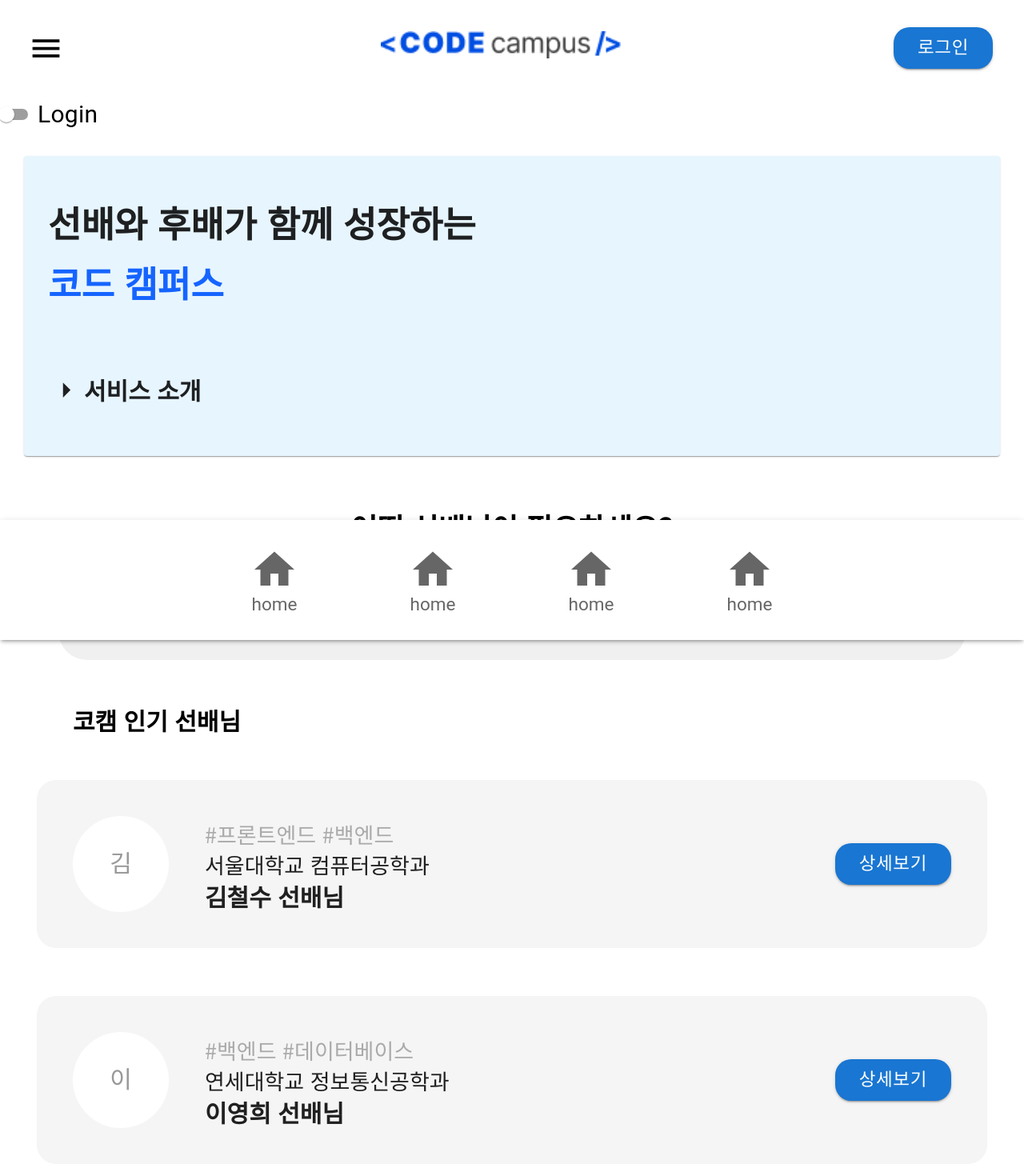
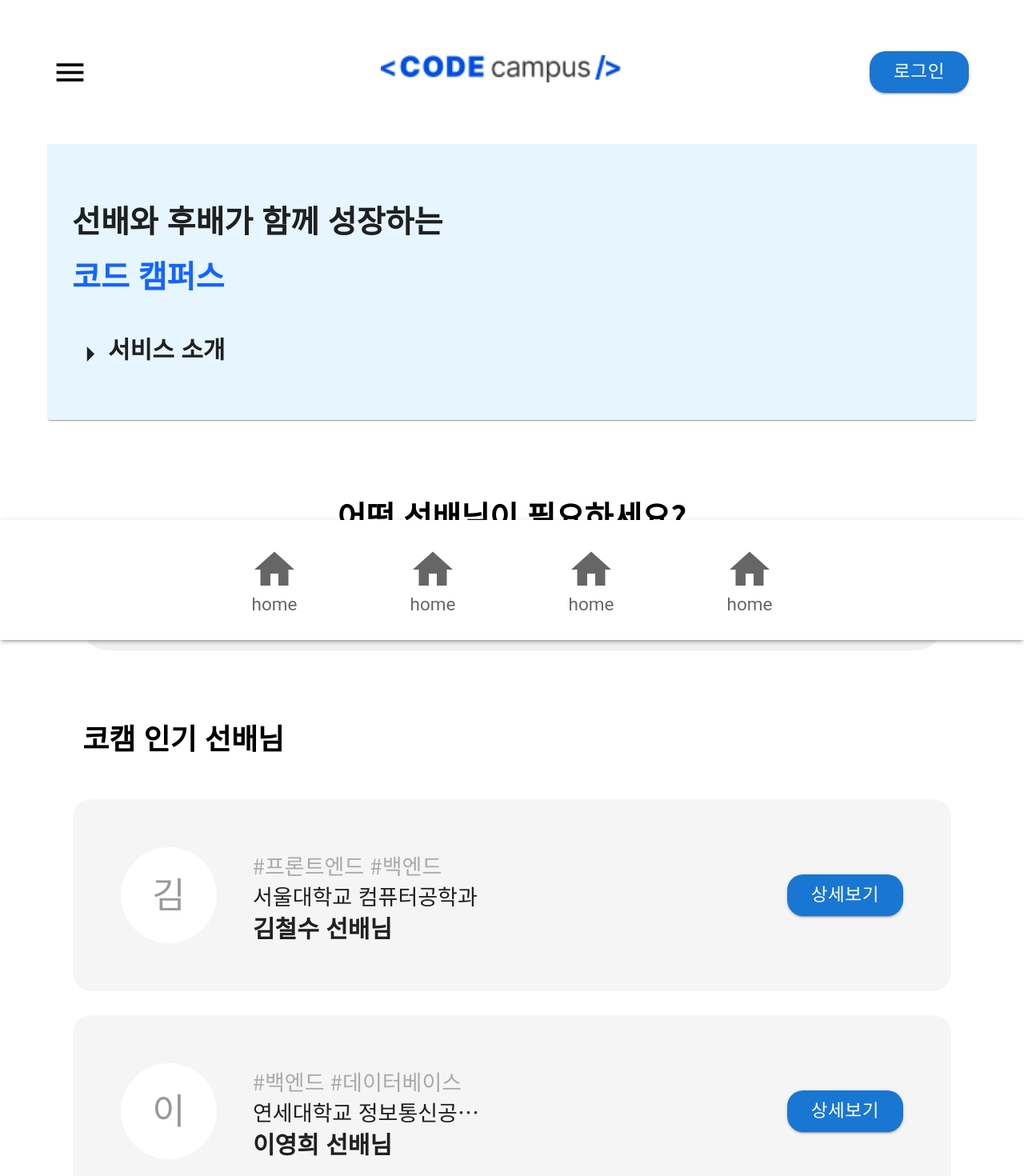
Before and after one commit to SinJungho/Code-Campus_FE, a React app: page / in a window 1280 px wide. Shown: the top 1470 px of the page at 80% size. Built offline with nearby package versions, Linux system fonts and the light colour scheme.

Commit message:
Fix : 마진, 패딩 조정 Feat : 대학/과 말줄임 기능 추가

```diff
--- a/src/Layout/AppBar.tsx
+++ b/src/Layout/AppBar.tsx
@@ -1,20 +1,20 @@
-import * as React from 'react';
-import AppBar from '@mui/material/AppBar';
-import Box from '@mui/material/Box';
-import Toolbar from '@mui/material/Toolbar';
-import Typography from '@mui/material/Typography';
-import IconButton from '@mui/material/IconButton';
-import MenuIcon from '@mui/icons-material/Menu';
-import AccountCircle from '@mui/icons-material/AccountCircle';
-import Switch from '@mui/material/Switch';
-import FormControlLabel from '@mui/material/FormControlLabel';
-import FormGroup from '@mui/material/FormGroup';
-import MenuItem from '@mui/material/MenuItem';
-import Menu from '@mui/material/Menu';
+import * as React from "react";
+import AppBar from "@mui/material/AppBar";
+import Box from "@mui/material/Box";
+import Toolbar from "@mui/material/Toolbar";
+import Typography from "@mui/material/Typography";
+import IconButton from "@mui/material/IconButton";
+import MenuIcon from "@mui/icons-material/Menu";
+import AccountCircle from "@mui/icons-material/AccountCircle";
+import Switch from "@mui/material/Switch";
+import FormControlLabel from "@mui/material/FormControlLabel";
+import FormGroup from "@mui/material/FormGroup";
+import MenuItem from "@mui/material/MenuItem";
+import Menu from "@mui/material/Menu";
 import header_logo from "../assets/img/header_logo.png";
-import { Link } from 'react-router-dom';
-import { Button } from '@mui/material';
-import TemporaryDrawer from './Drawer';
+import { Link } from "react-router-dom";
+import { Button } from "@mui/material";
+import TemporaryDrawer from "./Drawer";
 
 export default function MenuAppBar() {
   const [auth, setAuth] = React.useState(false);
@@ -43,24 +43,38 @@ export default function MenuAppBar() {
               aria-label="login switch"
             />
           }
-          label={auth ? 'Logout' : 'Login'}
+          label={auth ? "Logout" : "Login"}
         />
       </FormGroup>
-      <AppBar position="fixed" sx={{ backgroundColor: '#fff', color: '#000', padding: '.5rem', boxShadow: 'none' }}>
-        <Toolbar sx={{ display: 'flex', justifyContent: 'space-between' }}>
+      <AppBar
+        position="fixed"
+        sx={{
+          backgroundColor: "#fff",
+          color: "#000",
+          padding: "1.5rem",
+          boxShadow: "none",
+        }}
+      >
+        <Toolbar sx={{ display: "flex", justifyContent: "space-between" }}>
           <TemporaryDrawer />
           <IconButton
             size="large"
             edge="start"
             color="inherit"
             aria-label="menu"
-            sx={{ mr: 2, minHeight: '3rem' }}
+            sx={{ mr: 2, minHeight: "3rem" }}
           >
-            <Link to='/'>
-              <img src={header_logo} alt="header_logo" style={{ width: "10rem" }} />
+            <Link to="/">
+              <img
+                src={header_logo}
+                alt="header_logo"
+                style={{ width: "10rem" }}
+              />
             </Link>
           </IconButton>
-          <Box sx={{ minWidth: '4.5rem', display: 'flex', justifyContent: 'end' }}>
+          <Box
+            sx={{ minWidth: "4.5rem", display: "flex", justifyContent: "end" }}
+          >
             {auth && auth ? (
               <div>
                 <IconButton
@@ -77,13 +91,13 @@ export default function MenuAppBar() {
                   id="menu-appbar"
                   anchorEl={anchorEl}
                   anchorOrigin={{
-                    vertical: 'top',
-                    horizontal: 'right',
+                    vertical: "top",
+                    horizontal: "right",
                   }}
                   keepMounted
                   transformOrigin={{
-                    vertical: 'top',
-                    horizontal: 'right',
+                    vertical: "top",
+                    horizontal: "right",
                   }}
                   open={Boolean(anchorEl)}
                   onClose={handleClose}
@@ -94,7 +108,14 @@ export default function MenuAppBar() {
               </div>
             ) : (
               <Link to="/login">
-                <Button variant="contained" sx={{ borderRadius: 5, padding: '.2rem 1rem', fontSize: '0.75rem' }}>
+                <Button
+                  variant="contained"
+                  sx={{
+                    borderRadius: 5,
+                    padding: ".2rem 1rem",
+                    fontSize: "0.75rem",
+                  }}
+                >
                   로그인
                 </Button>
               </Link>
--- a/src/pages/Home/index.tsx
+++ b/src/pages/Home/index.tsx
@@ -1,29 +1,38 @@
-import React from 'react';
+import React from "react";
 import * as S from "./styled";
 import { Link } from "react-router-dom";
-import { ArrowRight, Search } from '@mui/icons-material';
-import { Avatar, Button, IconButton, InputBase, Paper } from '@mui/material';
-import students from '../../mock-data/students';
+import { ArrowRight, Search } from "@mui/icons-material";
+import { Avatar, Button, IconButton, InputBase, Paper } from "@mui/material";
+import students from "../../mock-data/students";
 
-const list: number[] = [
-  1, 2, 3
-];
+const list: number[] = [1, 2, 3];
 
 const Home: React.FC = () => {
   return (
     <S.Wrapper>
       <S.CarouselDiv navButtonsAlwaysInvisible>
-        <S.BannerPaper sx={{
-          backgroundColor: '#E7F5FF',
-          padding: '2rem 1rem',
-          display: 'flex',
-          flexDirection: 'column',
-          gap: '1rem'
-        }}>
+        <S.BannerPaper
+          sx={{
+            backgroundColor: "#E7F5FF",
+            padding: "3rem 1rem",
+            display: "flex",
+            flexDirection: "column",
+            gap: "1rem",
+            height: "6rem",
+          }}
+        >
           <p>선배와 후배가 함께 성장하는</p>
           <p>코드 캠퍼스</p>
-          <Link to='/about'>
-            <Paper sx={{ boxShadow: 'none', backgroundColor: 'transparent', display: 'flex', alignContent: 'center', pt: '2rem' }}>
+          <Link to="/about">
+            <Paper
+              sx={{
+                boxShadow: "none",
+                backgroundColor: "transparent",
+                display: "flex",
+                alignContent: "center",
+                pt: "2rem",
+              }}
+            >
               <ArrowRight />
               <b>서비스 소개</b>
             </Paper>
@@ -35,49 +44,90 @@ const Home: React.FC = () => {
         <Paper
           component="form"
           sx={{
-            p: '.4rem .6rem', display: 'flex', alignItems: 'center', width: '90%', mt: '2rem',
-            backgroundColor: '#f0f0f0', color: '#333', boxShadow: 'none', borderRadius: '1.2rem'
+            p: ".4rem .6rem",
+            display: "flex",
+            alignItems: "center",
+            width: "90%",
+            mt: "2rem",
+            backgroundColor: "#f0f0f0",
+            color: "#333",
+            boxShadow: "none",
+            borderRadius: "1.2rem",
           }}
         >
           <InputBase
             sx={{
-              ml: 1, flex: 1, pl: 5, fontWeight: 500, fontSize: '.8rem', color: '#333',
-              'input': {
-                '&::placeholder': {
-                  color: '#000',
-                  fontWeight: 600
-                }
-              }
+              ml: 1,
+              flex: 1,
+              pl: 5,
+              fontWeight: 500,
+              fontSize: ".8rem",
+              color: "#333",
+              input: {
+                "&::placeholder": {
+                  color: "#000",
+                  fontWeight: 600,
+                },
+              },
             }}
             placeholder="검색어 입력"
-            inputProps={{ 'aria-label': '검색어 입력' }}
+            inputProps={{ "aria-label": "검색어 입력" }}
           />
-          <IconButton type="button" sx={{ p: '10px' }} aria-label="search">
-            <Search sx={{ color: '#1564ff' }} />
+          <IconButton type="button" sx={{ p: "10px" }} aria-label="search">
+            <Search sx={{ color: "#1564ff" }} />
           </IconButton>
         </Paper>
       </S.SearchDiv>
       <S.CardDiv>
         <h1>코캠 인기 선배님</h1>
         {students.map((student, index) => (
-          <S.CardWrap key={index} sx={{
-            mt: '2rem', padding:'1.5rem', bgcolor: '#f5f5f5', borderRadius: '.8rem', boxShadow: 'none'
-          }}>
-            <Avatar sx={{
-              width:'4rem', height:'4rem', fontSize:'1rem', color:'#999', bgcolor: '#fff',
-              display: 'flex', alignContent:'center', flexWrap: 'wrap', justifyContent:'center',
-              mr:'1.5rem'
-            }}>{student.name.charAt(0)}</Avatar>
+          <S.CardWrap
+            key={index}
+            sx={{
+              mt: "2rem",
+              padding: "1.5rem",
+              bgcolor: "#f5f5f5",
+              borderRadius: ".8rem",
+              boxShadow: "none",
+            }}
+          >
+            <Avatar
+              sx={{
+                width: "4rem",
+                height: "4rem",
+                fontSize: "1rem",
+                color: "#999",
+                bgcolor: "#fff",
+                display: "flex",
+                alignContent: "center",
+                flexWrap: "wrap",
+                justifyContent: "center",
+                mr: "1.5rem",
+              }}
+            >
+              {student.name.charAt(0)}
+            </Avatar>
             <S.CardTextDiv>
-              <div>{student.specialties.map((value, idx)=>(<span key={idx}>#{value} </span>))}</div>
-              <p>{student.university+' '+student.department}</p>
+              <div>
+                {student.specialties.map((value, idx) => (
+                  <span key={idx}>#{value} </span>
+                ))}
+              </div>
+              <p>{student.university + " " + student.department}</p>
               <b>{student.name} 선배님</b>
             </S.CardTextDiv>
             <Link to="/login">
-                <Button variant="contained" sx={{ borderRadius: 5, padding: '.2rem 1rem', fontSize: '0.75rem' }}>
-                  상세보기
-                </Button>
-              </Link>
+              <Button
+                variant="contained"
+                sx={{
+                  borderRadius: 5,
+                  padding: ".2rem 1rem",
+                  fontSize: "0.75rem",
+                }}
+              >
+                상세보기
+              </Button>
+            </Link>
           </S.CardWrap>
         ))}
       </S.CardDiv>
--- a/src/pages/Home/styled.ts
+++ b/src/pages/Home/styled.ts
@@ -8,30 +8,34 @@ export const Wrapper = styled(Box)`
 `;
 
 export const CarouselDiv = styled(Carousel)`
-    padding: 1rem;
+  padding: 0rem 2rem;
 `;
 
 export const BannerPaper = styled(Paper)`
-    p{
+  p {
     font-weight: 800;
-        font-size: 1.5rem;
+    font-size: 1.3rem;
     letter-spacing: 0rem;
   }
-    p:nth-of-type(2){
+  p:nth-of-type(2) {
     color: #1564ff;
   }
-    b{
-        line-height: 1.5rem;
+  b {
+    line-height: 1rem;
+  }
+
+  .css-ic3g2h-MuiPaper-root {
+    padding-top: 0.9rem;
   }
 `;
 
 export const SearchDiv = styled(Box)`
-    padding: 1rem;
+  padding: 3rem 2rem 1rem 2rem;
   display: flex;
   flex-direction: column;
   align-items: center;
-    h1{
-        font-size: 1.2rem;
+  h1 {
+    font-size: 1.3rem;
   }
 `;
 
@@ -40,9 +44,12 @@ export const CardDiv = styled(Box)`
   display: flex;
   flex-direction: column;
   align-items: center;
-    h1{
+  h1 {
+    position: relative;
     width: 90%;
-        font-size: 1rem;
+    left: 1%;
+    padding: 1rem;
+    font-size: 1.2rem;
   }
 `;
 
@@ -50,7 +57,14 @@ export const CardWrap = styled(Paper)`
   width: 90%;
   background-color: #f5f5f5;
   display: flex;
+  box-sizing: border-box;
+  padding: 2rem !important;
   align-items: center;
+  margin-top: 1rem !important;
+
+  .css-kem3np-MuiAvatar-root {
+    font-size: 1.5rem;
+  }
 `;
 
 export const CardTextDiv = styled.div`
@@ -59,11 +73,15 @@ export const CardTextDiv = styled.div`
   display: flex;
   flex-direction: column;
   justify-content: space-around;
-    span{
-        font-size: .9rem;
+  span {
+    font-size: 0.9rem;
     color: #aaa;
   }
-    p{
-        font-size: .9rem;
+  p {
+    font-size: 0.9rem;
+    width: 10rem;
+    text-overflow: ellipsis;
+    white-space: nowrap;
+    overflow: hidden;
   }
 `;
```
Lines whose indentation alone changed are shown as unchanged.
